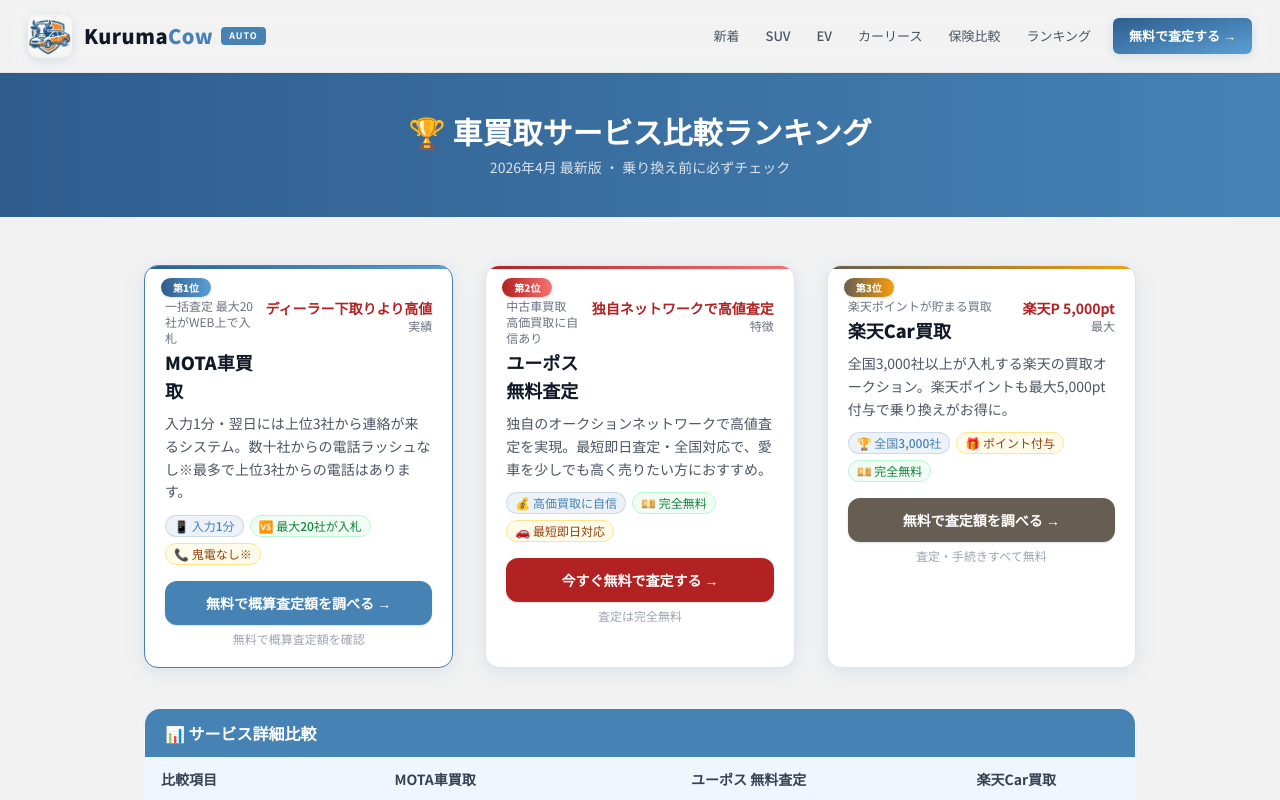
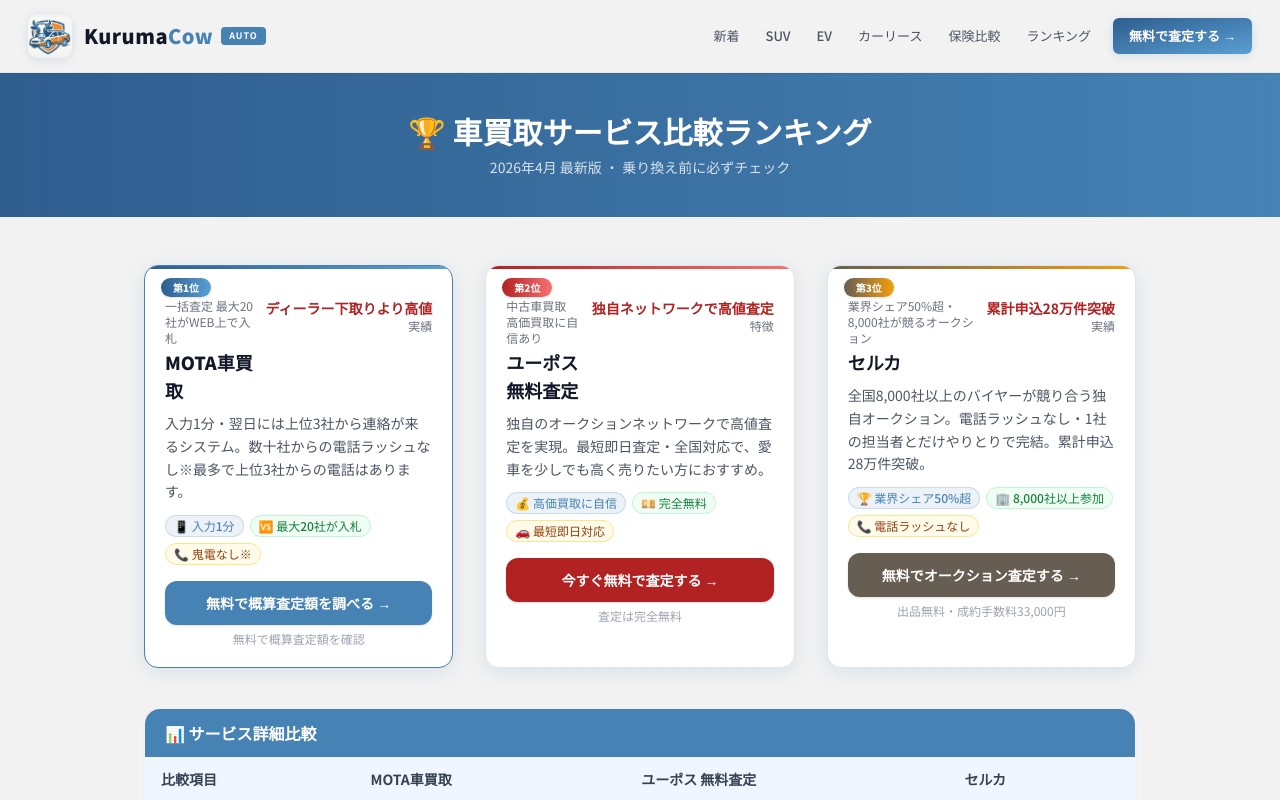
Before and after one commit to mayu-0925/kurumacow, a Next.js app: page /ranking in a window 1280 px wide. Shown: the top 800 px of the page. Built offline with nearby package versions, Linux system fonts and the light colour scheme.

Commit message:
feat: 楽天Car買取をセルカに変更・アフィリエイトURL設定

```diff
--- a/app/layout.tsx
+++ b/app/layout.tsx
@@ -12,7 +12,7 @@
 export const metadata: Metadata = {
   metadataBase: new URL(BASE_URL),
   title: { default: "KurumaCow｜車の買取・乗り換えで損しないための比較メディア", template: "%s｜KurumaCow" },
-  description: "車の買取・乗り換えを考えているあなたへ。ユーポス・MOTA・楽天Carなど主要買取サービスを徹底比較。一括査定で愛車を高く売る方法を解説します。",
+  description: "車の買取・乗り換えを考えているあなたへ。MOTA・ユーポス・セルカなど主要買取サービスを徹底比較。一括査定で愛車を高く売る方法を解説します。",
   keywords: ["車買取", "車の乗り換え", "一括査定", "高く売る", "ユーポス", "MOTA車買取", "中古車買取", "下取り 比較"],
   robots: { index: true, follow: true },
   icons: {
--- a/app/ranking/page.tsx
+++ b/app/ranking/page.tsx
@@ -5,7 +5,7 @@
 
 export const metadata: Metadata = {
   title: "車買取サービス比較ランキング",
-  description: "ユーポス・MOTA車買取・楽天Car買取など主要買取サービスを徹底比較。乗り換え前に一括査定で最高額を引き出す方法を解説。",
+  description: "MOTA車買取・ユーポス・セルカなど主要買取サービスを徹底比較。乗り換え前に一括査定で最高額を引き出す方法を解説。",
 };
 
 export default function RankingPage() {
--- a/content/articles/best-timing-to-sell-your-car.json
+++ b/content/articles/best-timing-to-sell-your-car.json
@@ -211,9 +211,9 @@
           "中古車買取累計実績No.1。全国に店舗があり、丁寧な対応で初めての方にも安心です。"
         ],
         [
-          "楽天Car買取",
+          "セルカ",
           "一括査定",
-          "売却額に応じて楽天ポイントが貯まります。楽天サービスを日常的に使っている方にお得です。"
+          "売却額に応じてセルカのオークションが貯まります。楽天サービスを日常的に使っている方にお得です。"
         ]
       ]
     },
--- a/content/articles/car-sell-high-ikkatsu-satei-tips-2025.json
+++ b/content/articles/car-sell-high-ikkatsu-satei-tips-2025.json
@@ -112,9 +112,9 @@
           "安心感を重視したい・初めて車を売る人"
         ],
         [
-          "楽天Car買取",
+          "セルカ",
           "複数社比較",
-          "楽天ポイントが貯まる・楽天ユーザーに使いやすい",
+          "セルカのオークションが貯まる・楽天ユーザーに使いやすい",
           "楽天経済圏を活用しているユーザー"
         ]
       ]
--- a/content/articles/car-trade-in-vs-buyout-which-is-better.json
+++ b/content/articles/car-trade-in-vs-buyout-which-is-better.json
@@ -157,10 +157,10 @@
           "老舗の安心感を重視する人"
         ],
         [
-          "楽天Car買取",
+          "セルカ",
           "複数社",
-          "楽天ポイントが査定申し込みで貯まる。楽天経済圏のユーザーにメリット大",
-          "楽天ポイントを活用したい人"
+          "セルカのオークションが査定申し込みで貯まる。楽天経済圏のユーザーにメリット大",
+          "セルカのオークションを活用したい人"
         ]
       ]
     },
--- a/content/articles/mileage-buyback-price-best-timing.json
+++ b/content/articles/mileage-buyback-price-best-timing.json
@@ -188,8 +188,8 @@
           "丁寧な対応と実績の豊富さが強み"
         ],
         [
-          "楽天Car買取",
-          "楽天ポイントが貯まる",
+          "セルカ",
+          "セルカのオークションが貯まる",
           "WEB申込・出張査定対応",
           "楽天ユーザーにお得な特典あり"
         ]
--- a/content/articles/upos-kuchikomi-hyoban-satei.json
+++ b/content/articles/upos-kuchikomi-hyoban-satei.json
@@ -226,7 +226,7 @@
           "color": "bg-blue-400"
         },
         {
-          "label": "楽天Car買取",
+          "label": "セルカ",
           "value": 79,
           "unit": "点",
           "color": "bg-red-400"
@@ -245,11 +245,11 @@
     },
     {
       "type": "heading2",
-      "text": "楽天Car買取もあわせて検討する価値がある理由"
+      "text": "セルカもあわせて検討する価値がある理由"
     },
     {
       "type": "paragraph",
-      "text": "楽天Car買取は、楽天ポイントが貯まる買取サービスとして、楽天ユーザーを中心に人気を集めています。査定額そのものだけでなく、ポイント還元分を含めた実質的なトータル価値で比較すると、選択肢として十分に魅力があります。ユーポスや一括査定と並行して申し込みを検討してみてください。"
+      "text": "セルカは、セルカのオークションが貯まる買取サービスとして、楽天ユーザーを中心に人気を集めています。査定額そのものだけでなく、ポイント還元分を含めた実質的なトータル価値で比較すると、選択肢として十分に魅力があります。ユーポスや一括査定と並行して申し込みを検討してみてください。"
     },
     {
       "type": "service_cta",
--- a/lib/data.ts
+++ b/lib/data.ts
@@ -45,20 +45,20 @@
   },
   {
     rank: 3,
-    name: "楽天Car買取",
-    label: "楽天ポイントが貯まる買取",
+    name: "セルカ",
+    label: "業界シェア50%超・8,000社が競るオークション",
     description:
-      "全国3,000社以上が入札する楽天の買取オークション。楽天ポイントも最大5,000pt付与で乗り換えがお得に。",
-    price: "査定・手続きすべて無料",
-    point: "楽天ポイント最大5,000pt",
+      "全国8,000社以上のバイヤーが競り合う独自オークション。電話ラッシュなし・1社の担当者とだけやりとりで完結。累計申込28万件突破。",
+    price: "出品無料・成約手数料33,000円",
+    point: "8,000社以上が競る・業界シェアNo.1",
     tags: [
-      { text: "🏆 全国3,000社", variant: "cool" },
-      { text: "🎁 ポイント付与", variant: "warm" },
-      { text: "💴 完全無料", variant: "green" },
+      { text: "🏆 業界シェア50%超", variant: "cool" },
+      { text: "🏢 8,000社以上参加", variant: "green" },
+      { text: "📞 電話ラッシュなし", variant: "warm" },
     ],
-    reward: { label: "最大", value: "楽天P 5,000pt" },
-    affiliateUrl: "https://example.com/rakuten-car", // ← 実際のアフィリエイトURLに差し替え
-    ctaText: "無料で査定額を調べる",
+    reward: { label: "実績", value: "累計申込28万件突破" },
+    affiliateUrl: "http://www.rentracks.jp/adx/r.html?idx=0.9155.90616.3286.4984&dna=72539",
+    ctaText: "無料でオークション査定する",
     ctaColor: "bg-brand-warm hover:bg-amber-800",
     badgeGradient: "from-brand-warm to-amber-500",
   },
```
Also changed, not shown: content/articles/car-bulk-assessment-recommended-ranking-2025.json (+4 -4 lines), content/articles/sell-car-high-price-bulk-assessment-2026.json (+5 -5 lines), scripts/services.ts (+11 -0 lines).
